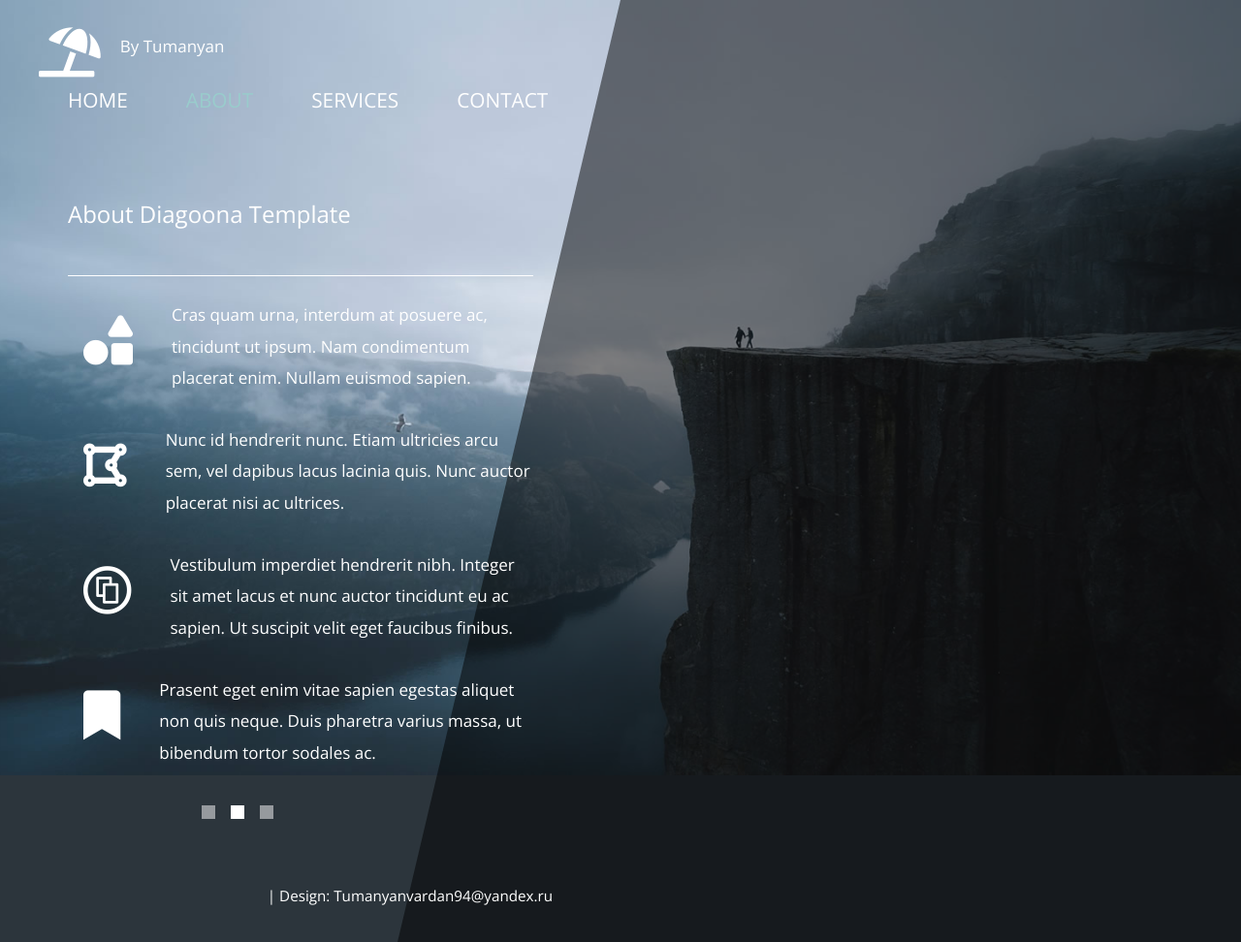
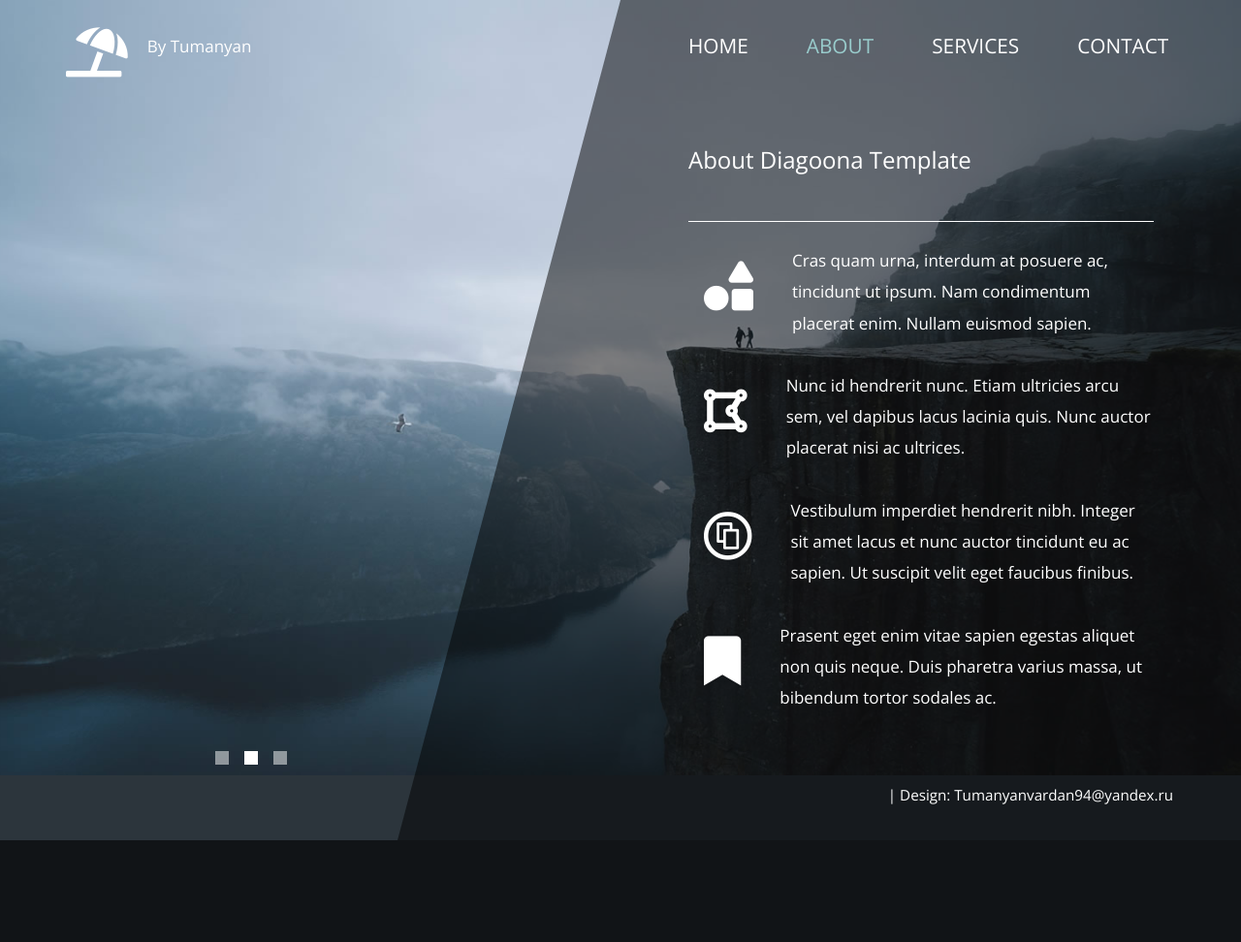
Before and after one commit to vardan-info/0751, a PHP site: page /about.html in a window 1280 px wide. Shown: the whole page at 97% size. After the commit the page ends 867 px from the top, so only its background shows below. Run offline with PHP 8.4, Linux system fonts and the light colour scheme.

Commit message:
Update templatemo-diagoona.css

```diff
--- a/css/templatemo-diagoona.css
+++ b/css/templatemo-diagoona.css
@@ -116,12 +116,12 @@ p { line-height: 1.9; }
     justify-content: space-between;
 }
 
-.tm-row {/* display: flex; */}
+.tm-row {display: flex;}
 
 .tm-col-left {
     width: 50%;
     height: 100%;
-    padding-left: 40px;
+    padding-left: 68px;
     padding-right: 40px;
 }
 
```
